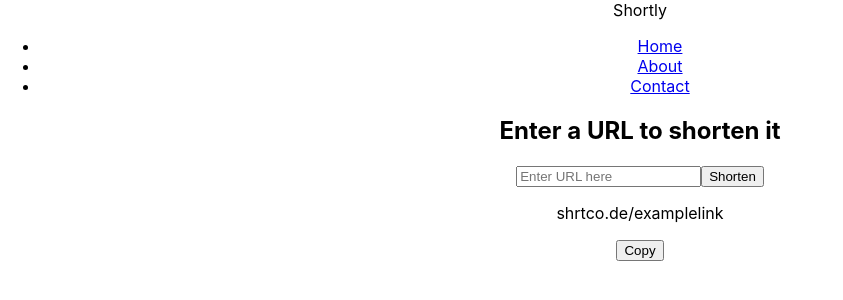
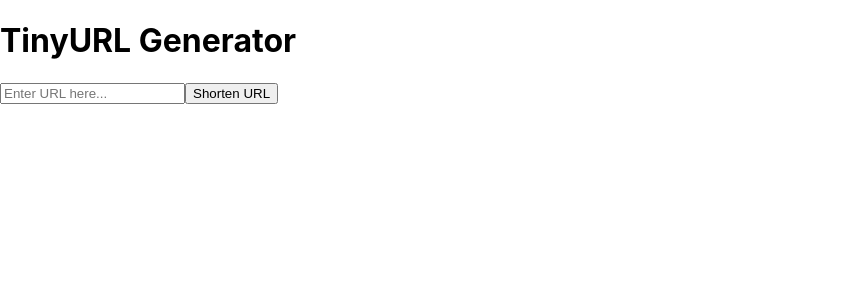
Before and after one commit to dominikperlak/URL-Shortener, a React (Create React App) app: page / in a window 1280 px wide. Shown: the top 300 px of the page, without its empty margins (0-843 px from the left). Built offline with nearby package versions, Linux system fonts and the light colour scheme.

Commit message:
Building Api

```diff
--- a/src/App.js
+++ b/src/App.js
@@ -1,23 +1,39 @@
-import { BrowserRouter, Routes, Route } from 'react-router-dom';
-import Header from './components/Header';
-import Home from './components/Home';
-import Shorten from './components/Shorten';
-import Redirect from './components/Redirect';
-import './App.css';
+import React, { useState } from 'react';
+import Input from './components/Input';
+import { shortenUrl } from './components/tinyurlAPI';
 
-const App = () => {
+function App() {
+  const [inputValue, setInputValue] = useState('');
+  const [shortUrl, setShortUrl] = useState('');
+
+  const handleSubmit = async (e) => {
+    e.preventDefault();
+
+    try {
+      const url = await shortenUrl(inputValue);
+      setShortUrl(url);
+    } catch (error) {
+      console.log(error);
+    }
+  };
+
   return (
-    <BrowserRouter>
-      <div className="App">
-        <Header />
-        <Routes>
-          <Route path="/" element={<Home />} />
-          <Route path="/shorten" element={<Shorten />} />
-          <Route path="/:id" element={<Redirect />} />
-        </Routes>
-      </div>
-    </BrowserRouter>
+    <div className="App">
+      <h1>TinyURL Generator</h1>
+      <Input
+        handleSubmit={handleSubmit}
+        inputValue={inputValue}
+        setInputValue={setInputValue}
+      />
+      {shortUrl && (
+        <div>
+          <a href={shortUrl} target="_blank" rel="noreferrer">
+            {shortUrl}
+          </a>
+        </div>
+      )}
+    </div>
   );
-};
+}
 
 export default App;
--- a/src/components/Header.js
+++ /dev/null
@@ -1,12 +0,0 @@
-import React from "react";
-import Navbar from "./Navbar";
-
-const Header = () => {
-  return (
-    <header>
-      <Navbar />
-    </header>
-  );
-};
-
-export default Header;
--- a/src/components/Home.js
+++ /dev/null
@@ -1,52 +0,0 @@
-import React, { useState } from 'react';
-import Input from './Input';
-import Loading from './Loading';
-import Shorten from './Shorten';
-
-function Home() {
-  const [loading, setLoading] = useState(false);
-  const [url, setUrl] = useState('');
-  const [shortUrl, setShortUrl] = useState('');
-
-  const handleInputChange = (event) => {
-    setUrl(event.target.value);
-  };
-
-  const handleFormSubmit = async (event) => {
-    event.preventDefault();
-    setLoading(true);
-
-    const response = await fetch('/api/url/shorten', {
-      method: 'POST',
-      headers: {
-        'Content-Type': 'application/json',
-      },
-      body: JSON.stringify({ url }),
-    });
-
-    const data = await response.json();
-
-    setLoading(false);
-    setShortUrl(data.shortUrl);
-  };
-
-  return (
-    <div className="home">
-      <h2 className="home__title">Enter a URL to shorten it</h2>
-      <Input
-        type="text"
-        placeholder="Enter URL here"
-        value={url}
-        onChange={handleInputChange}
-        disabled={loading}
-      />
-      {loading ? (
-        <Loading />
-      ) : (
-        <Shorten shortUrl={shortUrl} disabled={!shortUrl} onSubmit={handleFormSubmit} />
-      )}
-    </div>
-  );
-}
-
-export default Home;
--- a/src/components/Input.js
+++ b/src/components/Input.js
@@ -1,20 +1,30 @@
-import React from 'react';
+import React, { useState } from 'react';
+import PropTypes from 'prop-types';
 
-function Input({ type, placeholder, value, onChange, disabled }) {
+const Input = ({ onSubmit }) => {
+  const [url, setUrl] = useState('');
+
+  const handleSubmit = (e) => {
+    e.preventDefault();
+    onSubmit(url);
+    setUrl('');
+  };
+
   return (
-    <form onSubmit={(e) => e.preventDefault()}>
+    <form onSubmit={handleSubmit}>
       <input
-        type={type}
-        placeholder={placeholder}
-        value={value}
-        onChange={onChange}
-        disabled={disabled}
+        type='text'
+        placeholder='Enter URL here...'
+        value={url}
+        onChange={(e) => setUrl(e.target.value)}
       />
-      <button type="submit" disabled={disabled}>
-        Shorten
-      </button>
+      <button type='submit'>Shorten URL</button>
     </form>
   );
-}
+};
+
+Input.propTypes = {
+  onSubmit: PropTypes.func.isRequired,
+};
 
 export default Input;
--- a/src/components/Loading.js
+++ /dev/null
@@ -1,7 +0,0 @@
-import React from 'react';
-
-function Loading() {
-  return <div className="loading">Loading...</div>;
-}
-
-export default Loading;
--- a/src/components/Navbar.js
+++ /dev/null
@@ -1,29 +0,0 @@
-import React from "react";
-import { NavLink } from "react-router-dom";
-
-const Navbar = () => {
-  return (
-    <nav>
-      <div className="logo">Shortly</div>
-      <ul>
-        <li>
-          <NavLink exact to="/" activeClassName="active">
-            Home
-          </NavLink>
-        </li>
-        <li>
-          <NavLink to="/about" activeClassName="active">
-            About
-          </NavLink>
-        </li>
-        <li>
-          <NavLink to="/contact" activeClassName="active">
-            Contact
-          </NavLink>
-        </li>
-      </ul>
-    </nav>
-  );
-};
-
-export default Navbar;
--- a/src/components/Redirect.js
+++ /dev/null
@@ -1,7 +0,0 @@
-import React from "react";
-
-const Redirect = () => {
-  return <div>Redirect page</div>;
-};
-
-export default Redirect;
--- a/src/components/Shorten.js
+++ /dev/null
@@ -1,14 +0,0 @@
-import React from "react";
-
-const Shorten = () => {
-  return (
-    <div className="shorten">
-      <p>
-        <span>shrtco.de/</span>examplelink
-      </p>
-      <button>Copy</button>
-    </div>
-  );
-};
-
-export default Shorten;
--- /dev/null
+++ b/src/components/tinyurlAPI.js
@@ -0,0 +1,23 @@
+const API_ENDPOINT = 'https://api.tinyurl.com/v1/create';
+const TOKEN = 'U34cYBFyji7PgxYmMlHRX5b4Y0XG61ZyGVLJtbvT2hz9jBwa4Ttr6H7Q6D5I';
+
+export const shortenUrl = async (url) => {
+  const res = await fetch(API_ENDPOINT, {
+    method: 'POST',
+    headers: {
+      'Content-Type': 'application/json',
+      Authorization: `Bearer ${TOKEN}`,
+    },
+    body: JSON.stringify({
+      url,
+    }),
+  });
+
+  const data = await res.json();
+
+  if (res.ok) {
+    return data.result.url;
+  } else {
+    throw new Error(data.message);
+  }
+};
```
Also changed, not shown: src/components/Switch.js (deleted, +0 -26 lines).
